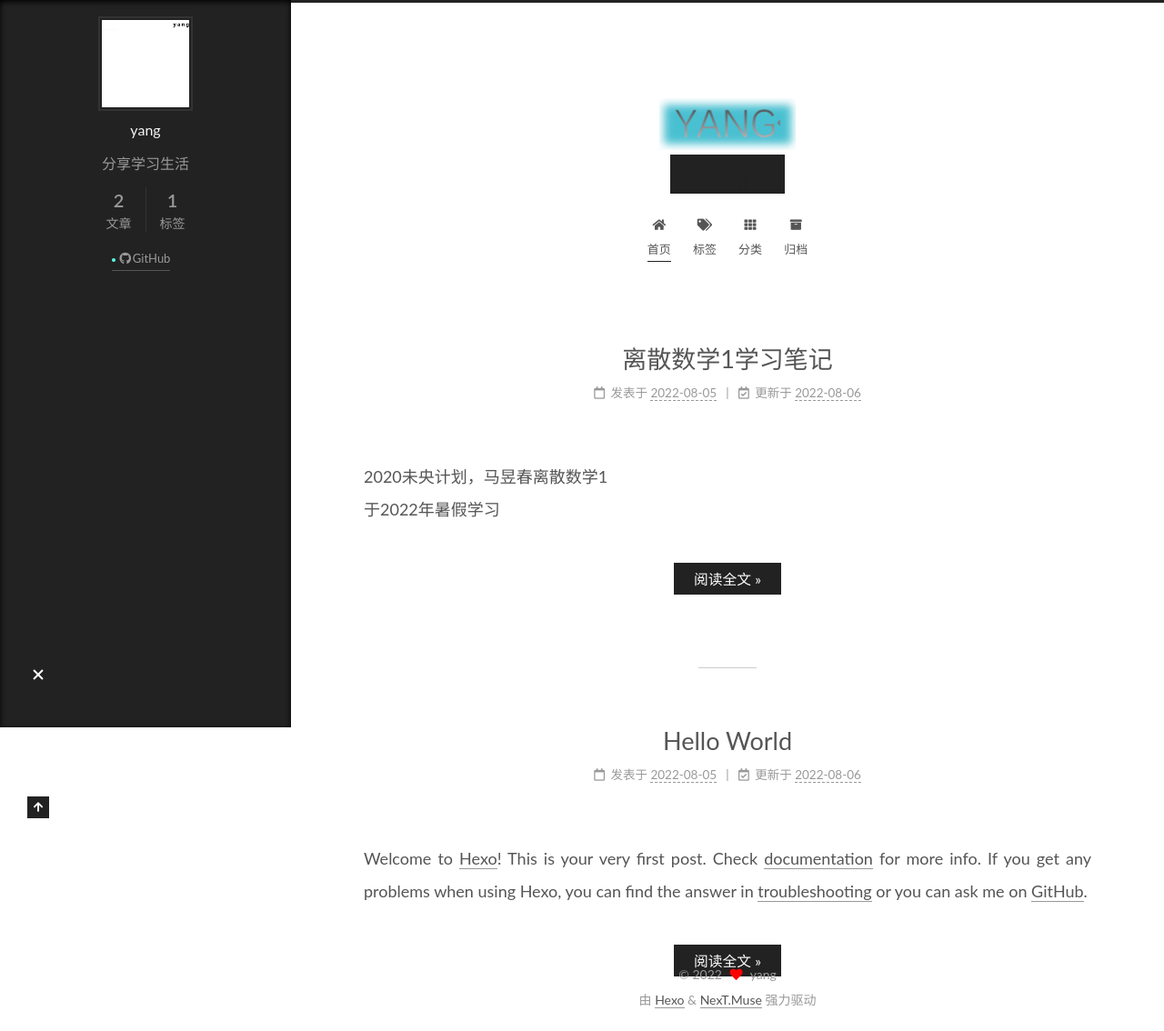
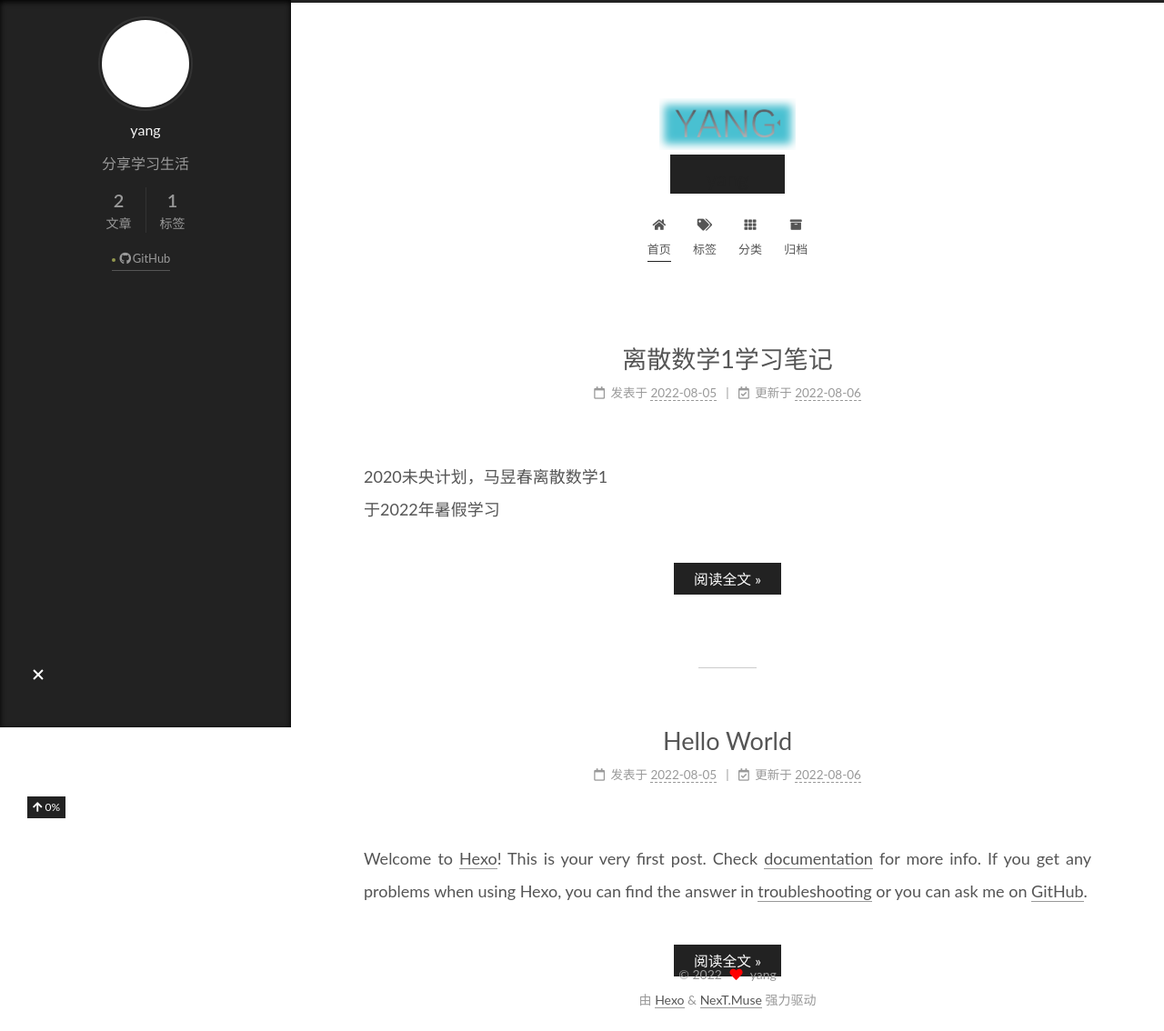
Before and after one commit to 222Byang/222Byang.github.io, a plain HTML site: page index.html in a window 1280 px wide. Shown: the whole page at 91% size. Drawn offline with Linux system fonts and the light colour scheme.

Commit message:
Site updated: 2022-08-06 12:11:15

```diff
--- a/css/main.css
+++ b/css/main.css
@@ -1141,6 +1141,7 @@ pre .javascript .function {
   margin: 0 auto;
   max-width: 96px;
   padding: 2px;
+  border-radius: 50%;
 }
 .site-author-name {
   color: #f5f5f5;
@@ -1168,7 +1169,7 @@ pre .javascript .function {
 }
 .links-of-author a::before,
 .links-of-author span.exturl::before {
-  background: #58ffe7;
+  background: #93984d;
   border-radius: 50%;
   content: ' ';
   display: inline-block;
@@ -1494,10 +1495,7 @@ pre .javascript .function {
   position: fixed;
   transition-property: bottom;
   z-index: 1300;
-  width: 24px;
-}
-.back-to-top span {
-  display: none;
+  width: initial;
 }
 .back-to-top:hover {
   color: #87daff;
```
